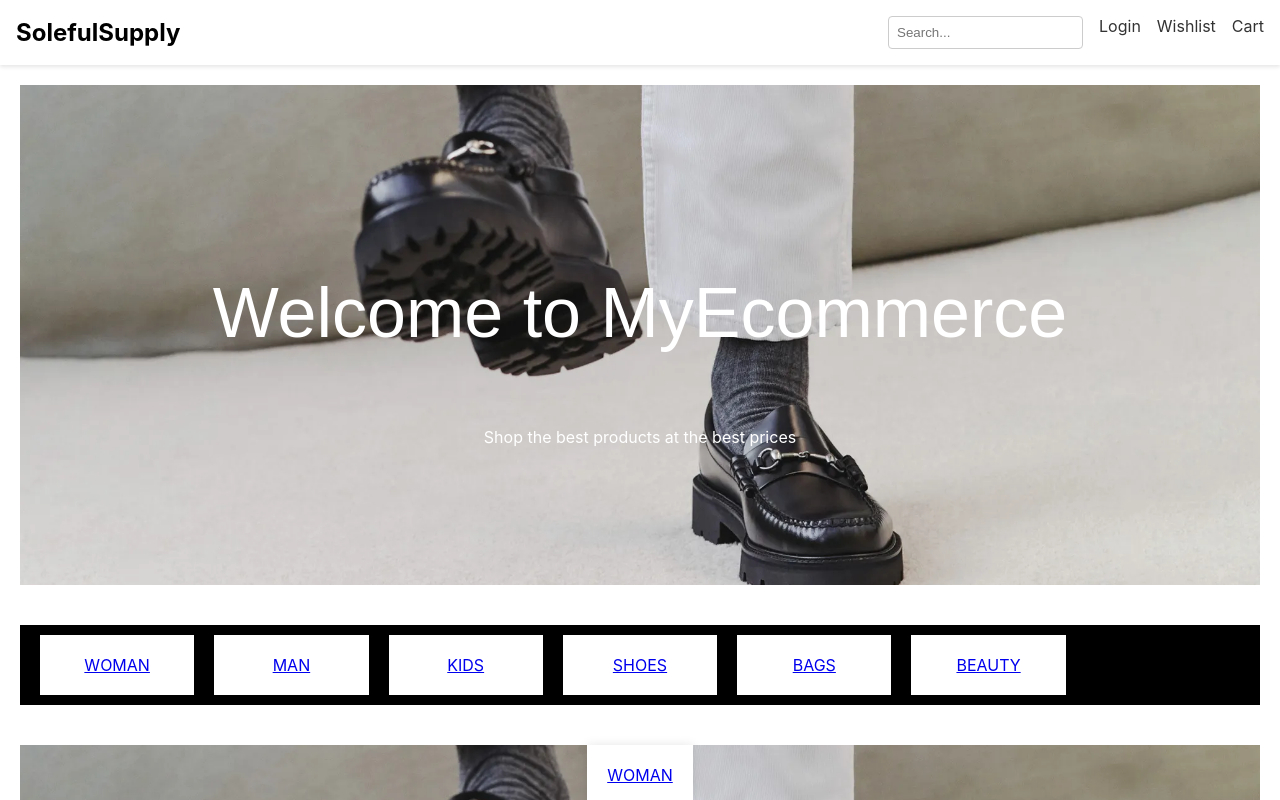
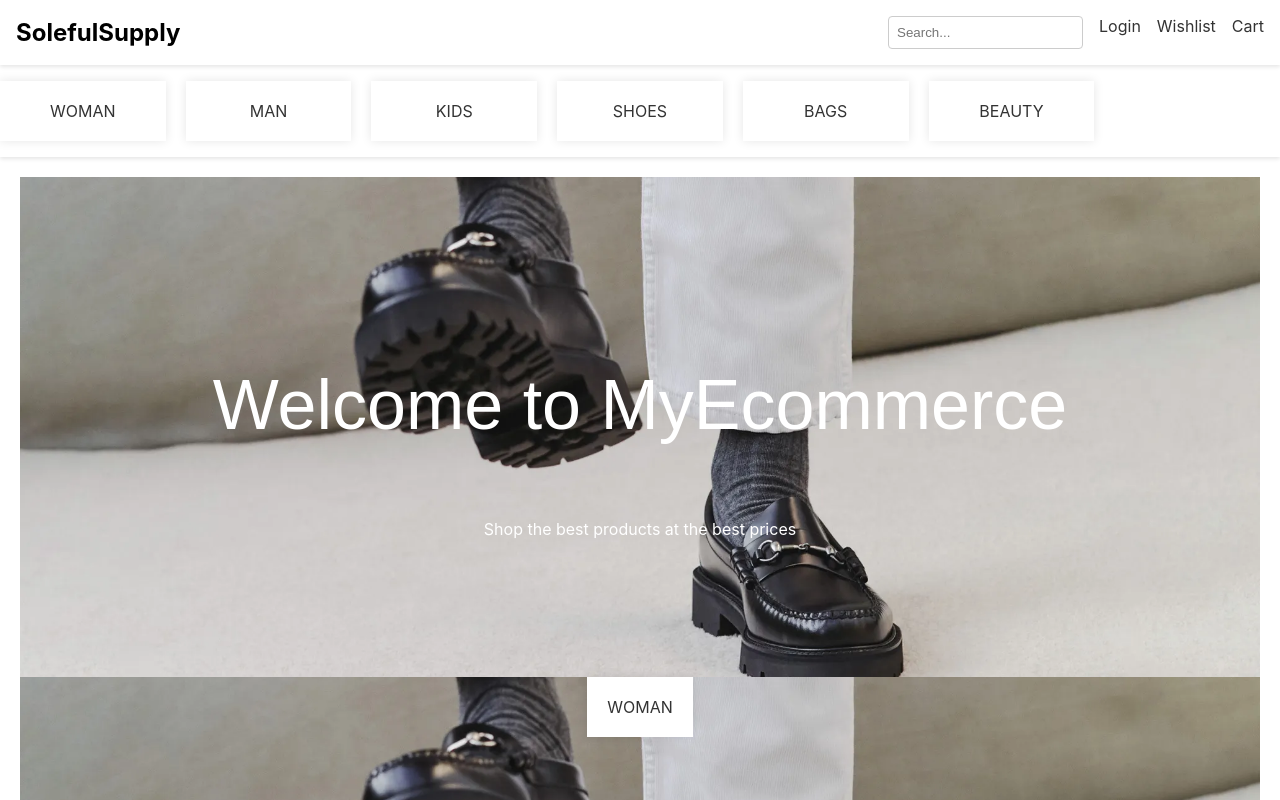
Before and after one commit to NgomsoGaya/FULLSTACK-ENTRY1-REACT-, a React (Create React App) app: page / in a window 1280 px wide. Shown: the top 800 px of the page. Built offline with nearby package versions, Linux system fonts and the light colour scheme.

Commit message:
navbar added. both nav&category stick

```diff
--- a/src/App.js
+++ b/src/App.js
@@ -1,6 +1,7 @@
 import React from 'react';
 import { BrowserRouter as Router, Route, Routes } from 'react-router-dom';
 import Header from './components/Header'
+import Categories from './components/Categories';
 import Home from './pages/Home';
 import WomanCategory from './pages/WomanCategory';
 import ManCategory from './pages/ManCategory';
@@ -13,6 +14,7 @@ const App = () => {
   return (
     <Router>
       <Header />
+      <Categories />
       <Routes>
         <Route path="/" element={<Home />} />
         <Route path="/category/woman" element={<WomanCategory />} />
--- /dev/null
+++ b/src/components/Categories.css
@@ -0,0 +1,25 @@
+.categories {
+    background-color: #fff;
+    padding: 1rem 0;
+    box-shadow: 0 2px 4px rgba(0, 0, 0, 0.1);
+    position: sticky;
+    top: 3.2rem; /*Adjust based on the actual height of your header */
+    z-index: 999;
+  }
+
+  .category-grid {
+    display: flex;
+    justify-content: center;
+    gap: 2rem;
+  }
+
+  .category {
+    text-decoration: none;
+    color: #333;
+    font-size: 0.9rem;
+    text-transform: uppercase;
+  }
+
+  .category:hover {
+    color: #000;
+  }
--- /dev/null
+++ b/src/components/Categories.js
@@ -0,0 +1,20 @@
+import React from 'react';
+import { Link } from 'react-router-dom';
+import './Categories.css';
+
+const Categories = () => {
+  return (
+    <section className="categories">
+      <div className="category-grid">
+        <Link to="/category/woman" className="category">WOMAN</Link>
+        <Link to="/category/man" className="category">MAN</Link>
+        <Link to="/category/kids" className="category">KIDS</Link>
+        <Link to="/category/shoes" className="category">SHOES</Link>
+        <Link to="/category/bags" className="category">BAGS</Link>
+        <Link to="/category/beauty" className="category">BEAUTY</Link>
+      </div>
+    </section>
+  );
+};
+
+export default Categories;
--- a/src/components/Header.css
+++ b/src/components/Header.css
@@ -5,6 +5,9 @@
   padding: 1rem;
   background-color: #fff;
   box-shadow: 0 2px 4px rgba(0, 0, 0, 0.1);
+  position: sticky;
+  top: 0;
+  z-index: 1000; /* Ensure it stays above other content */
 }
 
 .logo {
--- a/src/pages/Home.css
+++ b/src/pages/Home.css
@@ -23,15 +23,6 @@
   text-align: center;
   min-height: 500px;
   padding: 0px;
-}
-
-.categories {
-  background-color: #000; /* Black background */
-  color: #fff; /* White text */
-  padding: 10px 20px; /* Padding for spacing */
-  position: sticky; /* Makes the categories sticky */
-  top: 0; /* Sticks to the top */
-  z-index: 1000; /* Ensures it stays on top of other elements */
 }
 
 .category-grid {
@@ -94,7 +85,6 @@
   background-image: url('../assets/images/men3.webp');
 }
 
-.categories,
 .featured-products,
 .promotions {
   margin: 40px 0;
--- a/src/pages/Home.js
+++ b/src/pages/Home.js
@@ -8,16 +8,6 @@ const Home = () => {
       <section className="banner">
         <h1 className="lobster-regular">Welcome to MyEcommerce</h1>
         <p>Shop the best products at the best prices</p>
-      </section>
-      <section className="categories">
-        <div className="category-grid">
-          <Link to="/category/woman" className="category">WOMAN</Link>
-          <Link to="/category/man" className="category">MAN</Link>
-          <Link to="/category/kids" className="category">KIDS</Link>
-          <Link to="/category/shoes" className="category">SHOES</Link>
-          <Link to="/category/bags" className="category">BAGS</Link>
-          <Link to="/category/beauty" className="category">BEAUTY</Link>
-        </div>
       </section>
       <section className="banner">
       <Link to="/category/woman" className="category">WOMAN</Link>
```
